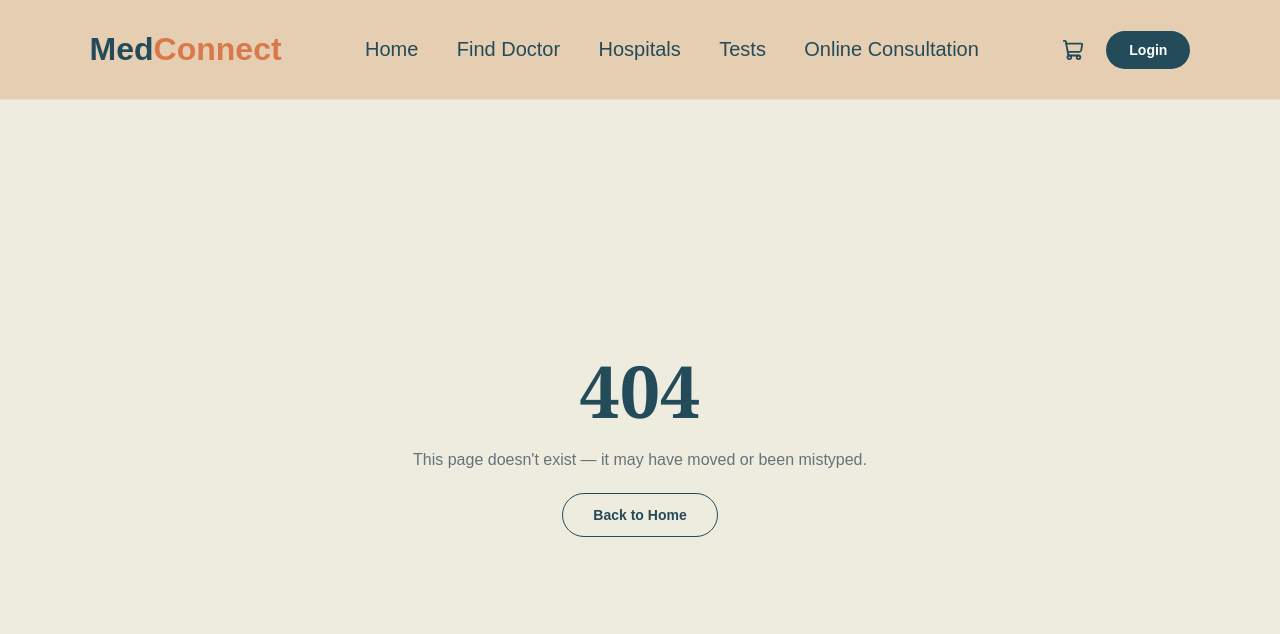
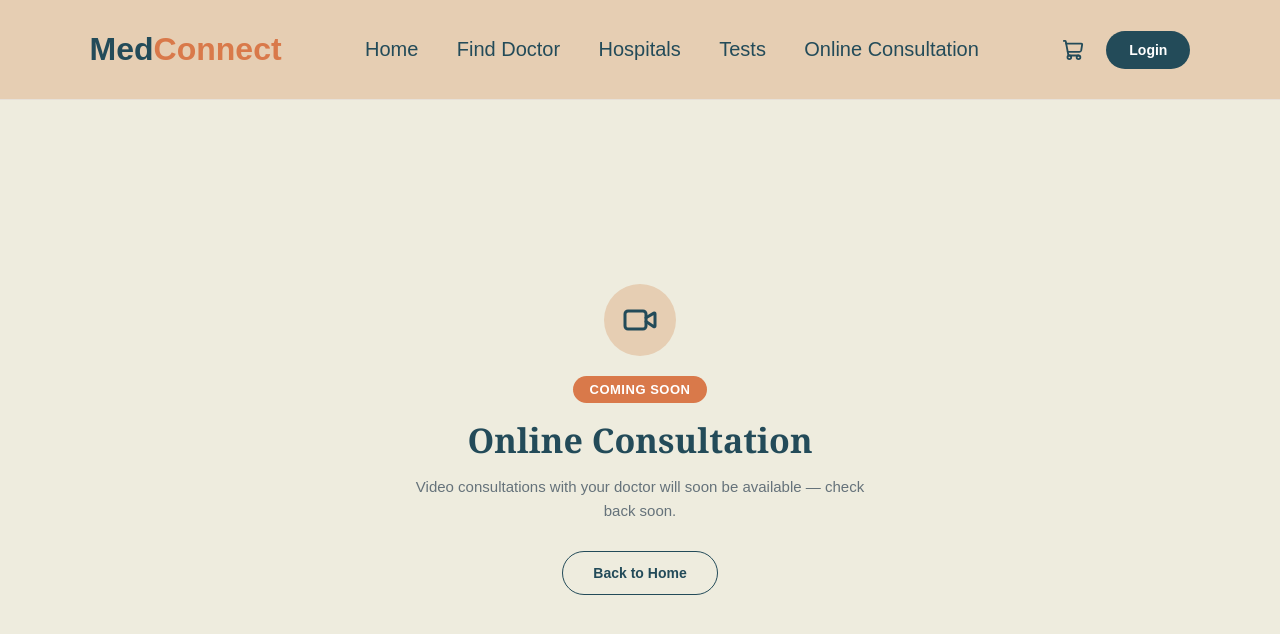
Before and after one commit to Apoorv1801/MedConnect, a React (Vite) app in the folder FrontEnd/: page /online-consultation in a window 1280 px wide. Before the commit this address had no page. Shown: the top 634 px of the page. Built offline with nearby package versions, Linux system fonts and the light colour scheme.

Commit message:
Built the Online Consultation landing page

```diff
--- a/FrontEnd/src/App.jsx
+++ b/FrontEnd/src/App.jsx
@@ -18,6 +18,7 @@ import LabDirectory from "./pages/LabDirectory";
 import LabProfile from "./pages/LabProfile";
 import HospitalDirectory from "./pages/HospitalDirectory";
 import HospitalProfile from "./pages/HospitalProfile";
+import ComingSoon from "./pages/ComingSoon";
 import NotFound from "./pages/NotFound";
 
 function App() {
@@ -52,6 +53,7 @@ function App() {
         <Route path="/labs/:id" element={<LabProfile />} />
         <Route path="/hospitals" element={<HospitalDirectory />} />
         <Route path="/hospitals/:id" element={<HospitalProfile />} />
+        <Route path="/online-consultation" element={<ComingSoon />} />
         <Route path="*" element={<NotFound />} />
       </Routes>
     </>
--- a/FrontEnd/src/components/NavBar.jsx
+++ b/FrontEnd/src/components/NavBar.jsx
@@ -38,7 +38,7 @@ function Navbar() {
         <Link to="/find-doctor">Find Doctor</Link>
         <Link to="/hospitals">Hospitals</Link>
         <Link to="/tests">Tests</Link>
-        <a href="#">Online Consultation</a>
+        <Link to="/online-consultation">Online Consultation</Link>
       </div>
 
       <div className="navbar-actions">
--- a/FrontEnd/src/index.css
+++ b/FrontEnd/src/index.css
@@ -2912,6 +2912,68 @@ img {
   margin-bottom: 24px;
 }
 
+/* COMING SOON */
+
+.coming-soon-page {
+  min-height: calc(100vh - 78px);
+  padding: 90px 7%;
+
+  display: flex;
+  align-items: center;
+  justify-content: center;
+
+  background-color: rgb(238, 236, 222);
+}
+
+.coming-soon-content {
+  text-align: center;
+  max-width: 480px;
+}
+
+.coming-soon-icon {
+  width: 72px;
+  height: 72px;
+  margin: 0 auto 20px;
+
+  display: flex;
+  align-items: center;
+  justify-content: center;
+
+  border-radius: 50%;
+  background: #e6ceb3;
+  color: #234b59;
+}
+
+.coming-soon-badge {
+  display: inline-block;
+  padding: 6px 16px;
+  margin-bottom: 14px;
+
+  border-radius: 999px;
+  background: #d9794a;
+  color: white;
+  font-size: 13px;
+  font-weight: 700;
+  letter-spacing: 0.04em;
+  text-transform: uppercase;
+}
+
+.coming-soon-content h1 {
+  font-family: Georgia, serif;
+  font-size: 34px;
+  color: #234b59;
+
+  margin-bottom: 12px;
+}
+
+.coming-soon-content p {
+  color: #65727a;
+  font-size: 15px;
+  line-height: 1.6;
+
+  margin-bottom: 28px;
+}
+
 
 /* RESPONSIVE */
 
--- /dev/null
+++ b/FrontEnd/src/pages/ComingSoon.jsx
@@ -0,0 +1,26 @@
+import { useNavigate } from "react-router-dom";
+import { Video } from "lucide-react";
+
+function ComingSoon() {
+    const navigate = useNavigate();
+
+    return (
+        <section className="coming-soon-page">
+            <div className="coming-soon-content">
+                <div className="coming-soon-icon">
+                    <Video size={36} />
+                </div>
+                <span className="coming-soon-badge">Coming Soon</span>
+                <h1>Online Consultation</h1>
+                <p>
+                    Video consultations with your doctor will soon be available — check back soon.
+                </p>
+                <button className="show-more-btn" onClick={() => navigate("/")}>
+                    Back to Home
+                </button>
+            </div>
+        </section>
+    );
+}
+
+export default ComingSoon;
```
